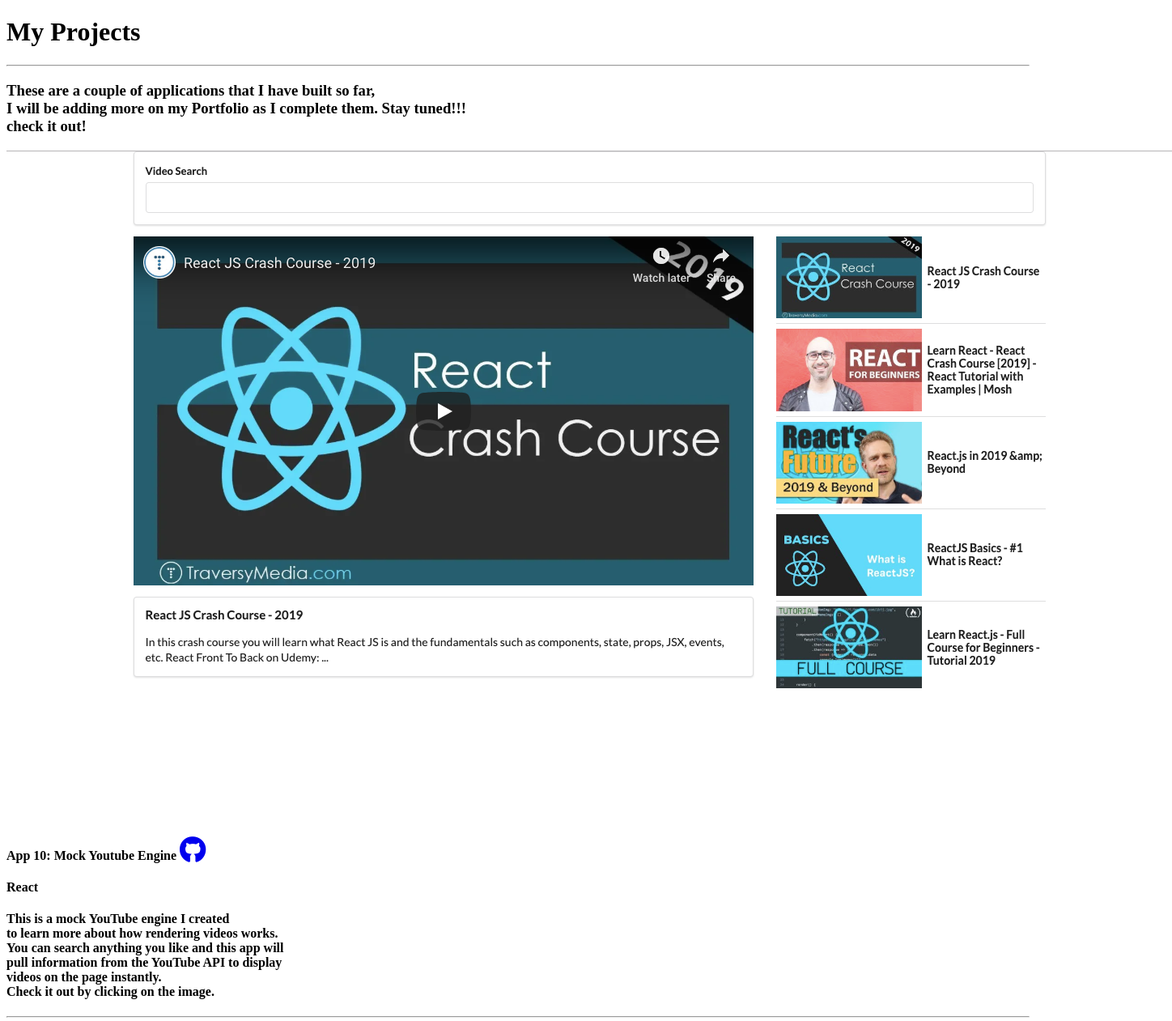
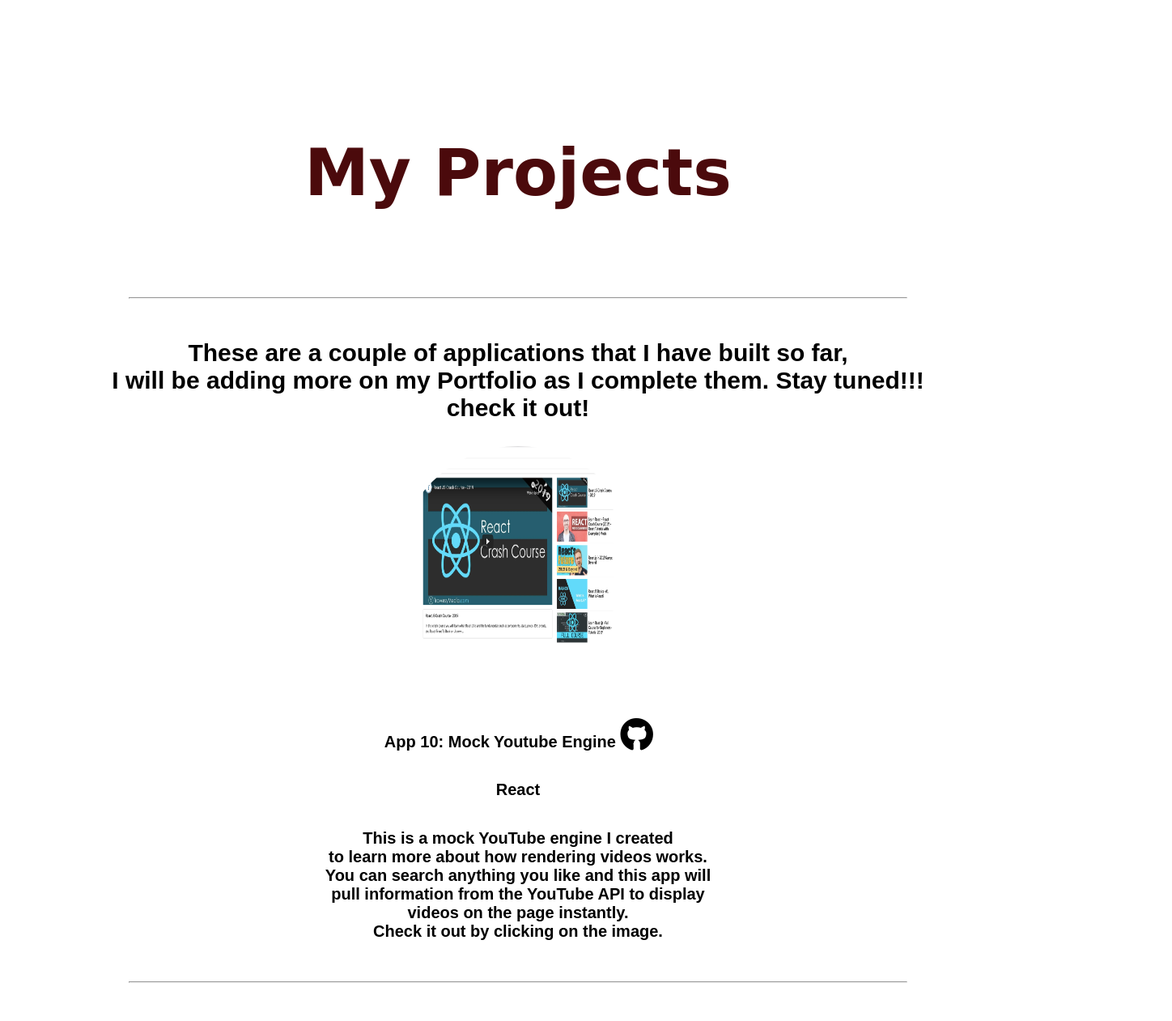
Before and after one commit to FATHIA123/FATHIA123.github.io, a plain HTML site: page Projects/project.html in a window 1280 px wide. Shown: the top 1261 px of the page at 81% size, 1448 px wide, since content can reach past the window. Drawn offline with Linux system fonts and the light colour scheme; a web font is replaced by a local one.

Commit message:
more changes

```diff
--- a/Projects/project.css
+++ b/Projects/project.css
@@ -0,0 +1,81 @@
+
+h1 {
+    text-align: center;
+    height: 200px;
+  line-height: 200px;
+  font-family: 'Gochi Hand', cursive;
+  font-size: 80px;
+  padding-top: 60px;
+  color: #4b0a0c;
+  /* margin-top: 0px; */
+  font-family: 'Abril Fatface', cursive;
+
+
+}
+
+h2{
+    position: absolute;
+    padding: 3px;
+    float: left;
+    margin-left: 2%;
+    margin-top: 10px;
+    /* font-family: 'Gochi Hand', cursive; */
+    font-family: 'Cantata One', serif;
+    color: bisque;
+}
+
+h3 {
+    text-align: center;
+    /* font-family: 'Gochi Hand', cursive; */
+    /* font-family: 'Cantata One', serif; */
+    font-family: 'Kodchasan', sans-serif;
+    font-size: 30px;
+}
+
+
+h4 {
+    padding-top: 10px;
+    text-align: center;
+    /* font-family: 'Cantata One', serif; */
+    font-family: 'Kodchasan', sans-serif;
+    font-size: 20px;
+    /* color: #862d59; */
+    color: black;
+
+}
+
+h5{
+    text-align: center;
+    /* font-family: 'Gochi Hand', cursive; */
+    /* font-family: 'Gochi Hand', cursive; */
+    font-family: 'Kodchasan', sans-serif;
+    font-size: 30px;
+}
+
+img {
+    height: 300px;
+    width: 300px;
+    display: block;
+  margin-left: auto;
+  margin-right: auto;
+  border-radius: 60em;
+}
+
+
+.icon{
+    display: flex;
+    justify-content: space-around;
+    margin-bottom: 200px;
+}
+
+
+
+#github{
+
+    color: black;
+}
+hr {
+    width: 75vw;
+    margin-top: 50px ;
+    margin-bottom: 50px;
+}
--- a/Projects/project.html
+++ b/Projects/project.html
@@ -4,7 +4,7 @@
     <meta charset="UTF-8">
     <meta name="viewport" content="width=device-width, initial-scale=1.0">
     <meta http-equiv="X-UA-Compatible" content="ie=edge">
-    <title>Portfolio</title>
+    <title>Fathia Mohammed: Portfolio</title>
     <link rel="stylesheet" href="./project.css">
     <link href="https://fonts.googleapis.com/css?family=Gochi+Hand" rel="stylesheet">
     <link rel="stylesheet" href="https://use.fontawesome.com/releases/v5.7.2/css/all.css" integrity="sha384-fnmOCqbTlWIlj8LyTjo7mOUStjsKC4pOpQbqyi7RrhN7udi9RwhKkMHpvLbHG9Sr" crossorigin="anonymous">
@@ -168,8 +168,7 @@
                         </div>
 
         </div>
-        <div class="colortop"> </div>
-        <div class="parallax-1"> </div>
+
 
 
 
```
Also changed, not shown: index.html (+1 -1 lines).
